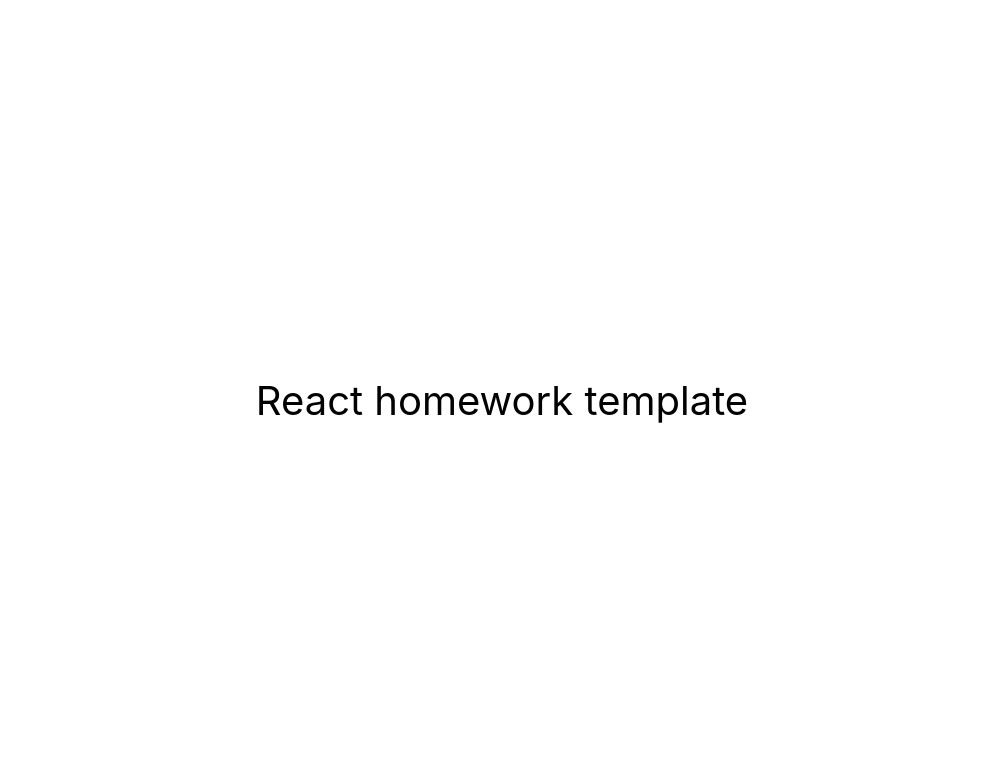
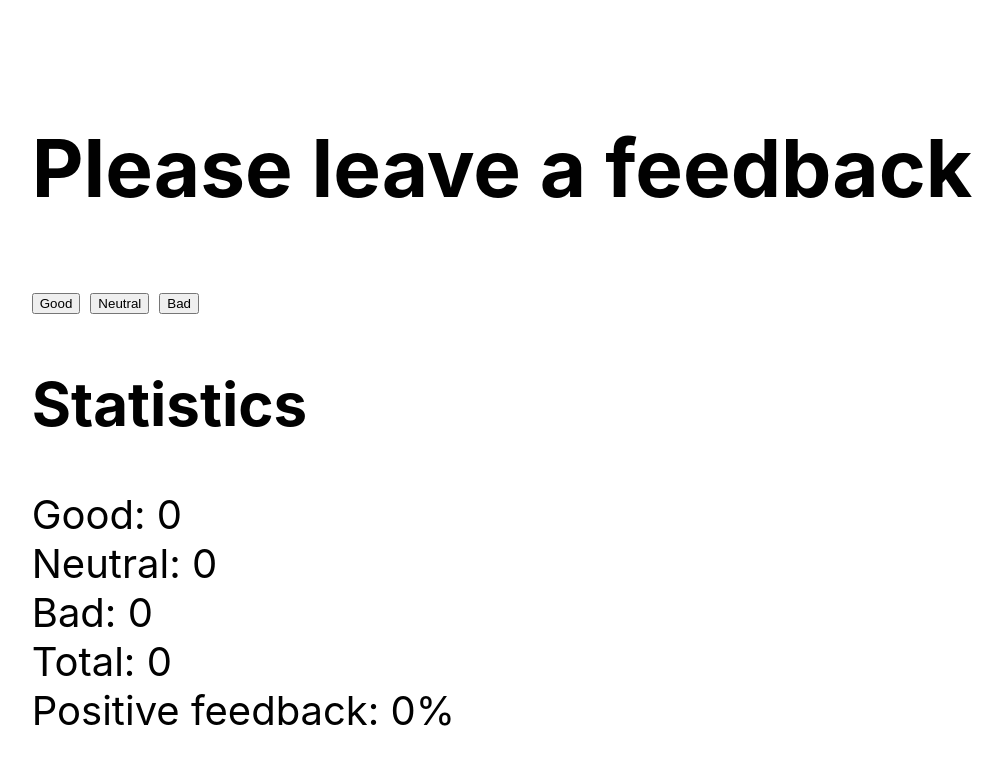
Before and after one commit to sidor91/goit-react-hw-02-feedback, a React (Create React App) app: page / in a window 1280 px wide. Shown: the top 764 px of the page, without its empty margins (138-1140 px from the left). Built offline with nearby package versions, Linux system fonts and the light colour scheme.

Commit message:
tasks 1 and 2 competed

```diff
--- a/package.json
+++ b/package.json
@@ -7,9 +7,11 @@
     "@testing-library/jest-dom": "^5.16.3",
     "@testing-library/react": "^12.1.4",
     "@testing-library/user-event": "^13.5.0",
+    "prop-types": "^15.8.1",
     "react": "^18.1.0",
     "react-dom": "^18.1.0",
     "react-scripts": "5.0.1",
+    "styled-components": "^5.3.8",
     "web-vitals": "^2.1.3"
   },
   "scripts": {
--- a/src/components/App.jsx
+++ b/src/components/App.jsx
@@ -1,3 +1,5 @@
+import { FeedbackApp } from "./FeedbackApp/FeedbackApp";
+
 export const App = () => {
   return (
     <div
@@ -7,10 +9,10 @@ export const App = () => {
         justifyContent: 'center',
         alignItems: 'center',
         fontSize: 40,
-        color: '#010101'
+        color: '#010101',
       }}
     >
-      React homework template
+      <FeedbackApp/>
     </div>
   );
 };
--- /dev/null
+++ b/src/components/FeedbackApp/FeedbackApp.jsx
@@ -0,0 +1,83 @@
+import React from "react";
+import {
+  Header,
+  ButtonsWrapper,
+  FeedbackButton,
+  AppWrapper,
+  StatisticsHeader,
+  FeedbackVariantsWrapper,
+  FeedbackVariant,
+  TotalFeedbacks,
+  PositivePercentrage,
+} from './FeedbackApp.styled';
+
+export class FeedbackApp extends React.Component {
+  state = {
+    good: 0,
+    neutral: 0,
+      bad: 0,
+      total: 0,
+    positive: 0,
+  };
+
+  handleGoodFeedback = () => {
+    this.setState(prevState => ({
+      good: prevState.good + 1,
+    }));
+      this.countTotalFeedback();
+  };
+  handleNeutralFeedback = () => {
+    this.setState(prevState => ({
+      neutral: prevState.neutral + 1,
+    }));
+      this.countTotalFeedback();
+  };
+  handleBadFeedback = () => {
+    this.setState(prevState => ({
+      bad: prevState.bad + 1,
+    }));
+      this.countTotalFeedback();
+  };
+
+    countTotalFeedback = () => {
+        this.setState(prevState => {
+            return {
+                total: prevState.total + 1,
+            };
+        })
+       this.countPositiveFeedbackPercentage();
+  };
+
+    countPositiveFeedbackPercentage = () => {
+        this.setState(prevState => ({
+            positive: Math.floor(100/prevState.total*prevState.good),
+        }));
+  };
+
+  render() {
+    return (
+      <AppWrapper>
+        <Header>Please leave a feedback</Header>
+        <ButtonsWrapper>
+          <FeedbackButton onClick={this.handleGoodFeedback}>
+            Good
+          </FeedbackButton>
+          <FeedbackButton onClick={this.handleNeutralFeedback}>
+            Neutral
+          </FeedbackButton>
+          <FeedbackButton onClick={this.handleBadFeedback}>Bad</FeedbackButton>
+        </ButtonsWrapper>
+        <StatisticsHeader>Statistics</StatisticsHeader>
+        <FeedbackVariantsWrapper>
+          <FeedbackVariant>Good: {this.state.good}</FeedbackVariant>
+          <FeedbackVariant>Neutral: {this.state.neutral}</FeedbackVariant>
+          <FeedbackVariant>Bad: {this.state.bad}</FeedbackVariant>
+          <TotalFeedbacks>Total: {this.state.total}</TotalFeedbacks>
+          <PositivePercentrage>
+            Positive feedback: {this.state.positive}%
+          </PositivePercentrage>
+        </FeedbackVariantsWrapper>
+      </AppWrapper>
+    );
+  }
+}
--- /dev/null
+++ b/src/components/FeedbackApp/FeedbackApp.styled.js
@@ -0,0 +1,30 @@
+import styled from 'styled-components';
+
+
+export const AppWrapper = styled.div``;
+
+export const Header = styled.h1`
+`;
+
+export const ButtonsWrapper = styled.div`
+
+`;
+
+export const FeedbackButton = styled.button`
+  &:not(:last-child) {
+    margin-right: 10px;
+  }
+`;
+
+export const StatisticsHeader = styled.h2``;
+
+export const FeedbackVariantsWrapper = styled.div`
+display: flex;
+flex-direction: column;
+`;
+
+export const FeedbackVariant = styled.span``;
+
+export const TotalFeedbacks = styled.span``;
+
+export const PositivePercentrage = styled.span``;
```
Also changed, not shown: 1 other file (tests, documents, lock files or other folders).
